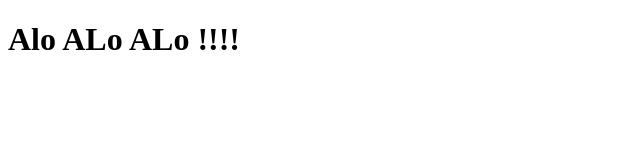
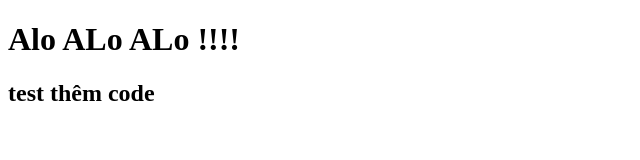
Before and after one commit to Colinwilbus/NguyenVietBinh0206, a plain HTML site: page NguyenVietBinh0206/index.html in a window 1280 px wide. Shown: the whole page, without its empty margins (0-640 px from the left). Drawn offline with Linux system fonts and the light colour scheme.

Commit message:
test thêm code

```diff
--- a/NguyenVietBinh0206/index.html
+++ b/NguyenVietBinh0206/index.html
@@ -8,6 +8,7 @@
 </head>
 <body>
     <h1>Alo ALo ALo !!!!</h1>
+    <h2>test thêm code</h2>
 
 </body>
 </html>
```
